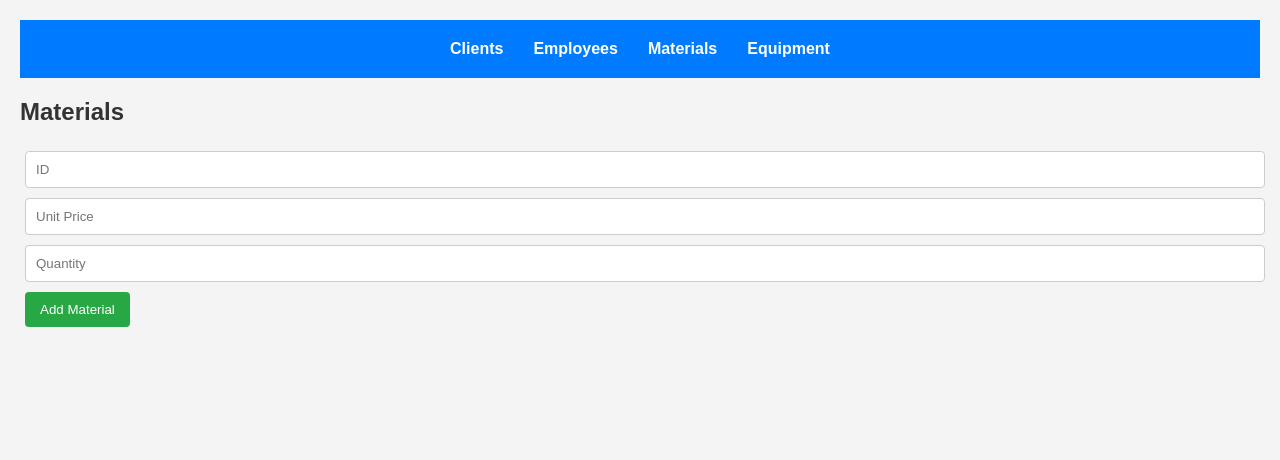
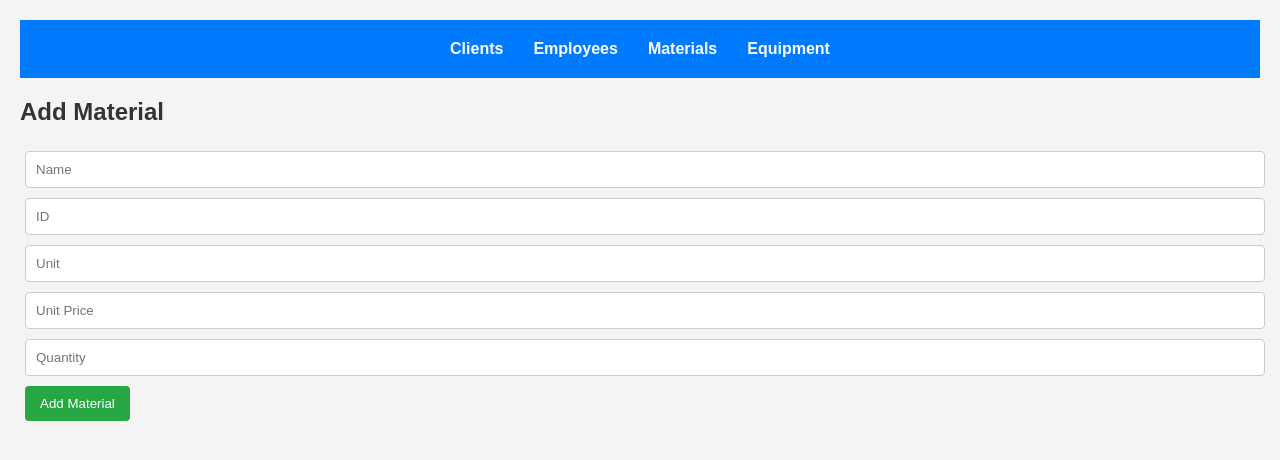
Before and after one commit to SaraAchieng/BYTE-THE-BUILDERS, a React (Create React App) app in the folder client/byte-the-builders/: page /materials in a window 1280 px wide. Shown: the top 460 px of the page. Built offline with nearby package versions, Linux system fonts and the light colour scheme.

Commit message:
Made some changes

```diff
--- a/client/byte-the-builders/src/components/Employees.js
+++ b/client/byte-the-builders/src/components/Employees.js
@@ -71,7 +71,8 @@ function Employees() {
   const [employees, setEmployees] = useState([]);
   const [employeeData, setEmployeeData] = useState({
     id: '',
-    name: '',
+    first_name: '',
+    last_name:'',
     role: '',
     email: '',
     phone: '',
@@ -90,7 +91,7 @@ function Employees() {
   // Add a new employee
   function addEmployee() {
     setEmployees([...employees, employeeData]);
-    setEmployeeData({ id: '', name: '', role: '', email: '', phone: '', hire_date: '', salary: '' });
+    setEmployeeData({ id: '', first_name: '', last_name: '', role: '', email: '', phone: '', hire_date: '', salary: '' });
   }
 
   // Delete an employee
@@ -112,7 +113,7 @@ function Employees() {
       employee.id === currentEmployeeId ? { ...employee, ...employeeData } : employee
     ));
     setIsUpdating(false); // Exit update mode
-    setEmployeeData({ id: '', name: '', role: '', email: '', phone: '', hire_date: '', salary: '' }); // Clear form
+    setEmployeeData({  id: '', first_name: '', last_name: '', role: '', email: '', phone: '', hire_date: '', salary: '' }); // Clear form
   }
 
   return (
@@ -129,9 +130,16 @@ function Employees() {
       />
       <input
         type="text"
-        name="name"
-        placeholder="Name"
-        value={employeeData.name}
+        name="first_name"
+        placeholder="First Name"
+        value={employeeData.first_name}
+        onChange={handleChange}
+      />
+      <input
+        type="text"
+        name="last_name"
+        placeholder="Last Name"
+        value={employeeData.last_name}
         onChange={handleChange}
       />
       <input
@@ -181,7 +189,8 @@ function Employees() {
       <ul>
         {employees.map(employee => (
           <li key={employee.id}>
-            <strong>Name:</strong> {employee.name} <br />
+            <strong>First Name:</strong> {employee.first_name} <br />
+            <strong>Last Name:</strong> {employee.last_name} <br />
             <strong>Role:</strong> {employee.role} <br />
             <strong>Email:</strong> {employee.email} <br />
             <strong>Phone:</strong> {employee.phone} <br />
--- a/client/byte-the-builders/src/components/Materials.js
+++ b/client/byte-the-builders/src/components/Materials.js
@@ -1,44 +1,163 @@
 
+// import React, { useState } from 'react';
+
+// function Materials() {
+//   const [materials, setMaterials] = useState([]);
+//   const [materialData, setMaterialData] = useState({
+//     id: '',
+//     unit_price: '',
+//     quantity: '',
+//   });
+
+//   function handleChange(e) {
+//     const { name, value } = e.target;
+//     setMaterialData({ ...materialData, [name]: value });
+//   }
+
+//   function addMaterial() {
+//     setMaterials([...materials, materialData]);
+//     setMaterialData({ id: '', unit_price: '', quantity: '' });
+//   }
+
+//   function deleteMaterial(id) {
+//     setMaterials(materials.filter(material => material.id !== id));
+//   }
+
+//   function updateMaterial(id) {
+//     // Implement update logic here
+//   }
+
+//   return (
+//     <div>
+//       <h2>Materials</h2>
+//       <input type="text" name="id" value={materialData.id} onChange={handleChange} placeholder="ID" />
+//       <input type="number" name="unit_price" value={materialData.unit_price} onChange={handleChange} placeholder="Unit Price" />
+//       <input type="number" name="quantity" value={materialData.quantity} onChange={handleChange} placeholder="Quantity" />
+//       <button onClick={addMaterial}>Add Material</button>
+
+//       <ul>
+//         {materials.map(material => (
+//           <li key={material.id}>
+//             <strong>ID:</strong> {material.id} <br />
+//             <strong>Unit:</strong> {material.unit} <br />
+//             <strong>Unit Price:</strong> {material.unit_price} <br />
+//             <strong>Quantity:</strong> {employee.quantity} <br />
+//             <button onClick={() => deleteMaterial(material.id)}>Delete</button>
+//             <button onClick={() => updateMaterial(material.id)}>Update</button>
+//           </li>
+//         ))}
+//       </ul>
+//     </div>
+//   );
+// }
+
+// export default Materials;
 import React, { useState } from 'react';
 
 function Materials() {
   const [materials, setMaterials] = useState([]);
   const [materialData, setMaterialData] = useState({
+    name: '',
     id: '',
+    unit: '',
     unit_price: '',
     quantity: '',
   });
+  const [isUpdating, setIsUpdating] = useState(false); // Track update mode
+  const [currentMaterialId, setCurrentMaterialId] = useState(null); // Track the material being updated
 
+  // Handle input changes
   function handleChange(e) {
     const { name, value } = e.target;
     setMaterialData({ ...materialData, [name]: value });
   }
 
+  // Add a new material
   function addMaterial() {
     setMaterials([...materials, materialData]);
-    setMaterialData({ id: '', unit_price: '', quantity: '' });
+    setMaterialData({ name: '', id: '', unit: '', unit_price: '', quantity: '' });
   }
 
+  // Delete a material
   function deleteMaterial(id) {
     setMaterials(materials.filter(material => material.id !== id));
   }
 
+  // Prepare to update a material
   function updateMaterial(id) {
-    // Implement update logic here
+    const material = materials.find(material => material.id === id);
+    setMaterialData(material); // Pre-fill the form with material's data
+    setIsUpdating(true); // Enable update mode
+    setCurrentMaterialId(id); // Set the material being updated
+  }
+
+  // Handle the update process
+  function handleUpdate() {
+    setMaterials(materials.map(material =>
+      material.id === currentMaterialId ? { ...material, ...materialData } : material
+    ));
+    setIsUpdating(false); // Exit update mode
+    setMaterialData({  name: '', id: '', unit: '', unit_price: '', quantity: '' }); // Clear form
   }
 
   return (
     <div>
-      <h2>Materials</h2>
-      <input type="text" name="id" value={materialData.id} onChange={handleChange} placeholder="ID" />
-      <input type="number" name="unit_price" value={materialData.unit_price} onChange={handleChange} placeholder="Unit Price" />
-      <input type="number" name="quantity" value={materialData.quantity} onChange={handleChange} placeholder="Quantity" />
-      <button onClick={addMaterial}>Add Material</button>
+      {/* Form for adding or updating materials */}
+      <h2>{isUpdating ? "Update Material" : "Add Material"}</h2>
+      <input
+        type="text"
+        name="name"
+        placeholder="Name"
+        value={materialData.name}
+        onChange={handleChange}
+      />
+      <input
+        type="text"
+        name="id"
+        placeholder="ID"
+        value={materialData.id}
+        onChange={handleChange}
+        disabled={isUpdating} // Disable ID change when updating
+      />
+      <input
+        type="text"
+        name="unit"
+        placeholder="Unit"
+        value={materialData.unit}
+        onChange={handleChange}
+      />
+      <input
+        type="text"
+        name="unit_price"
+        placeholder="Unit Price"
+        value={materialData.unit_price}
+        onChange={handleChange}
+      />
+      <input
+        type="text"
+        name="quantity"
+        placeholder="Quantity"
+        value={materialData.quantity}
+        onChange={handleChange}
+      />
 
+
+      {/* Conditionally render the 'Add' or 'OK' button */}
+      {isUpdating ? (
+        <button onClick={handleUpdate}>OK</button> // OK button for updating
+      ) : (
+        <button onClick={addMaterial}>Add Material</button> // Add Material button
+      )}
+
+      {/* List of materials */}
       <ul>
         {materials.map(material => (
           <li key={material.id}>
-            {material.id} - ${material.unit_price} (Qty: {material.quantity})
+            <strong>Name:</strong> {material.name} <br />
+            <strong>ID:</strong> {material.id} <br />
+            <strong>Unit:</strong> {material.unit} <br />
+            <strong>Unit Price:</strong> {material.unit_price} <br />
+            <strong>Quantity:</strong> {material.quantity} <br />
             <button onClick={() => deleteMaterial(material.id)}>Delete</button>
             <button onClick={() => updateMaterial(material.id)}>Update</button>
           </li>
```
